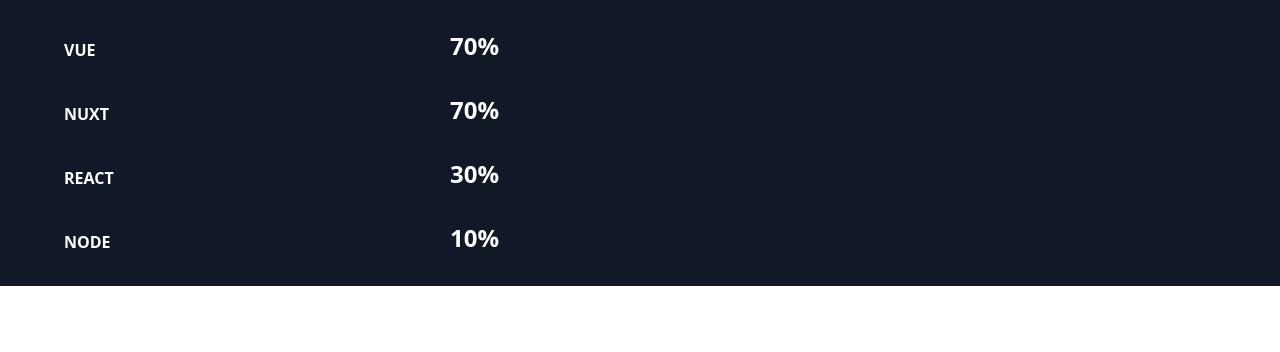
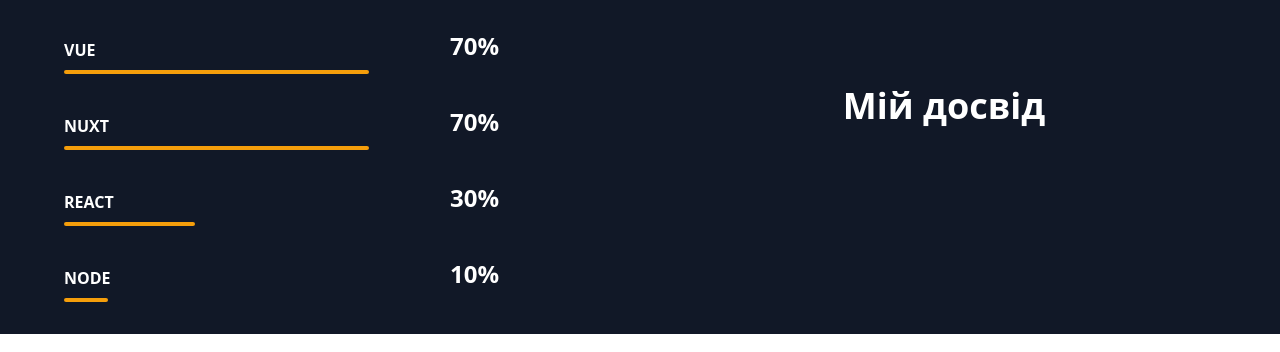
Before and after one commit to Dimatuzkoff/my_portfolio, a Vue app: page / in a window 1280 px wide. Shown: the part 2111-2463 px from the top of the page. Built offline with nearby package versions, Linux system fonts and the light colour scheme.

Commit message:
added level of my skills

```diff
--- a/src/components/experienceAndSkills/libs/skills.js
+++ b/src/components/experienceAndSkills/libs/skills.js
@@ -15,7 +15,7 @@ export const skills = [
     width: "30%",
   },
   {
-    id: 1,
+    id: 4,
     label: "NODE",
     width: "10%",
   },
--- a/src/components/experienceAndSkills/ui/ExperienceAndSkills.vue
+++ b/src/components/experienceAndSkills/ui/ExperienceAndSkills.vue
@@ -32,7 +32,20 @@ const mySkills = ref(skills);
             </h4>
             <h3 class="text-2xl font-bold text-white">{{ skill.width }}</h3>
           </div>
+          <div class="mt-2 h-1 w-full bg-[131d30] rounded-full">
+            <div
+              class="h-1 rounded-full bg-primary"
+              :style="`width :${skill.width}`"
+            ></div>
+          </div>
         </div>
+      </div>
+      <div class="" data-aos="flip-left">
+        <h2
+          class="text-4xl font-bold text-white text-left mb-8 md:text-center md:mt-0 mt-8"
+        >
+          Мій досвід
+        </h2>
       </div>
     </div>
   </section>
```
